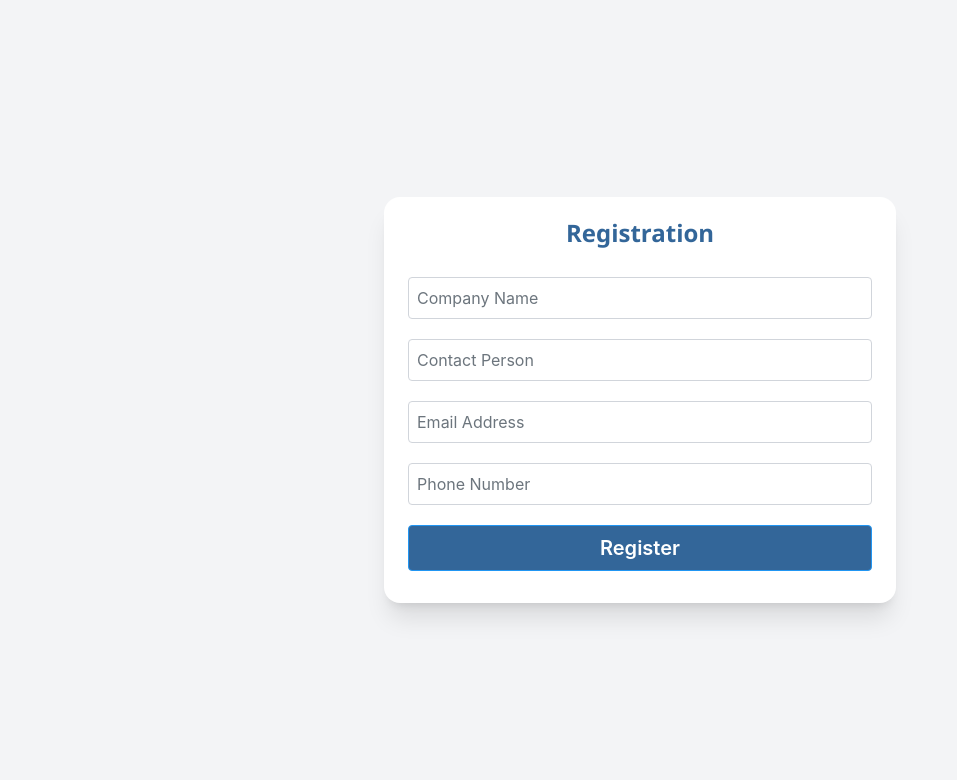
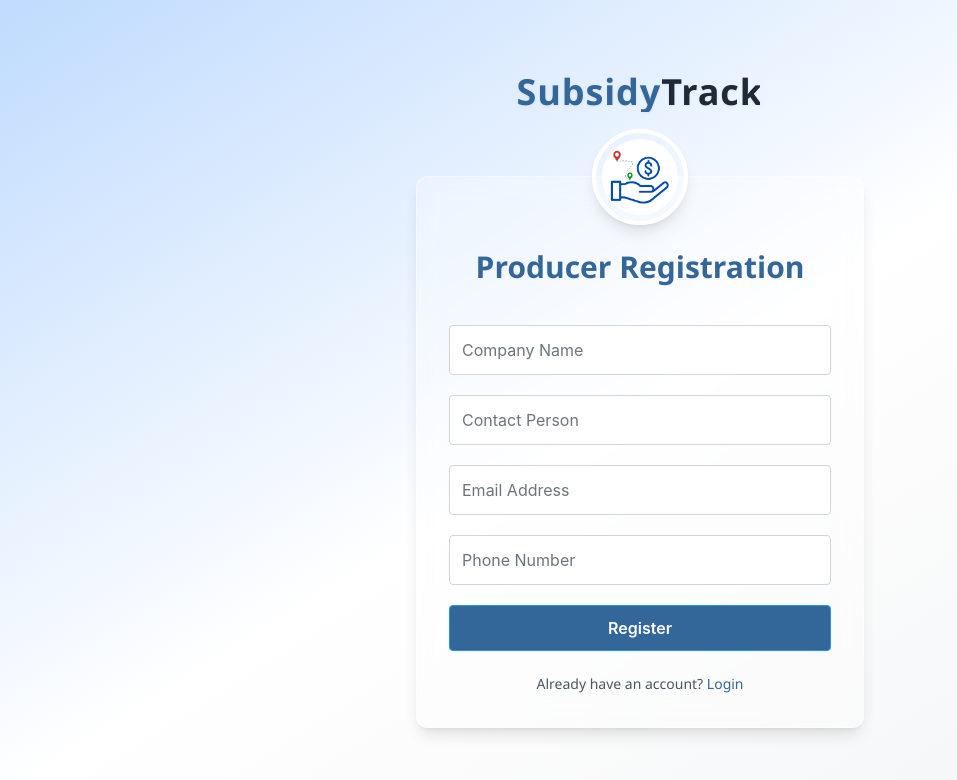
Before and after one commit to Dhruv0104/Hackout, a React (Vite) app in the folder client-web/: page /producer/registration in a window 1280 px wide. Shown: the top 780 px of the page, without its empty margins (0-957 px from the left). Built offline with nearby package versions, Linux system fonts and the light colour scheme; no server answers.

Commit message:
[FIX] registration, login

```diff
--- a/client-web/src/pages/Producers/Registration.jsx
+++ b/client-web/src/pages/Producers/Registration.jsx
@@ -1,69 +1,89 @@
-import React, { useState, useRef } from 'react';
-import { Formik, Form, Field, ErrorMessage } from 'formik';
-import * as Yup from 'yup';
-import { InputText } from 'primereact/inputtext';
-import { Button } from 'primereact/button';
-import { useNavigate } from 'react-router-dom';
-import { Toast } from 'primereact/toast';
-import { fetchPost } from '../../utils/fetch.utils';
+import React, { useRef } from "react";
+import { Formik, Form, ErrorMessage } from "formik";
+import * as Yup from "yup";
+import { InputText } from "primereact/inputtext";
+import { Button } from "primereact/button";
+import { useNavigate } from "react-router-dom";
+import { Toast } from "primereact/toast";
+import { Avatar } from "primereact/avatar";
+import { fetchPost } from "../../utils/fetch.utils";
+import logo from "../../assets/logo.png";
 
 const ProducerSchema = Yup.object().shape({
-	companyName: Yup.string().required('Company Name is required'),
-	contactPerson: Yup.string().required('Contact Person is required'),
-	email: Yup.string().email('Invalid email format').required('Email is required'),
+	companyName: Yup.string().required("Company Name is required"),
+	contactPerson: Yup.string().required("Contact Person is required"),
+	email: Yup.string()
+		.email("Invalid email format")
+		.required("Email is required"),
 	phone: Yup.string()
-		.matches(/^[0-9]{10}$/, 'Phone must be 10 digits')
-		.required('Phone number is required'),
+		.matches(/^[0-9]{10}$/, "Phone must be 10 digits")
+		.required("Phone number is required"),
 });
 
 const baseInputClasses =
-	'w-full p-2 rounded border border-gray-300 transition-all focus:ring-2 focus:ring-primary hover:border-primary';
+	"w-full p-3 rounded border border-gray-300 transition-all focus:ring-2 focus:ring-primary hover:border-primary";
 
 const Registration = () => {
 	const navigate = useNavigate();
 	const toast = useRef(null);
+
 	return (
 		<>
 			<Toast ref={toast} />
-			<div className="flex justify-center items-center min-h-screen bg-gray-100">
-				<div className="bg-white shadow-xl rounded-2xl pt-5 pb-8 px-6 w-full max-w-lg">
-					<h2 className="text-2xl font-bold text-center mb-7 text-primary">
-						Registration
+			<div className="min-h-screen flex flex-col items-center justify-center bg-gradient-to-br from-blue-200 via-white to-gray-100 px-4">
+				<h1 className="text-4xl font-extrabold text-primary mb-16 tracking-wide drop-shadow-sm overflow-hidden whitespace-nowrap border-r-4 border-primary animate-typing">
+					Subsidy<span className="text-gray-800">Track</span>
+				</h1>
+
+				<div className="relative w-full max-w-md p-8 rounded-xl shadow-lg backdrop-blur-md bg-white/30 border border-white/40">
+					{/* Logo Avatar */}
+					<div className="absolute -top-12 left-1/2 transform -translate-x-1/2">
+						<Avatar
+							image={logo}
+							size="xlarge"
+							shape="circle"
+							className="size-24 shadow-lg border-4 border-white bg-primary/3 p-1.5"
+						/>
+					</div>
+
+					<h2 className="text-3xl font-bold text-primary text-center my-10">
+						Producer Registration
 					</h2>
+
 					<Formik
 						initialValues={{
-							companyName: '',
-							contactPerson: '',
-							email: '',
-							phone: '',
+							companyName: "",
+							contactPerson: "",
+							email: "",
+							phone: "",
 						}}
 						validationSchema={ProducerSchema}
 						onSubmit={async (values, { resetForm }) => {
 							try {
 								const response = await fetchPost({
-									pathName: 'auth/registration-producer',
+									pathName: "auth/registration-producer",
 									body: JSON.stringify(values),
 								});
 								if (response.success) {
 									resetForm();
 									toast.current.show({
-										severity: 'success',
-										summary: 'Success',
-										detail: 'Registration Successful.',
+										severity: "success",
+										summary: "Success",
+										detail: "Registration Successful.",
 									});
-									setTimeout(() => navigate('/login'), 1000);
+									setTimeout(() => navigate("/login"), 1200);
 								} else {
 									toast.current.show({
-										severity: 'error',
-										summary: 'Registration Failed',
+										severity: "error",
+										summary: "Registration Failed",
 										detail: response.message,
 										life: 3000,
 									});
 								}
 							} catch (error) {
 								toast.current.show({
-									severity: 'error',
-									summary: 'Registration Failed',
+									severity: "error",
+									summary: "Registration Failed",
 									detail: error.message,
 									life: 3000,
 								});
@@ -72,8 +92,8 @@ const Registration = () => {
 					>
 						{({ values, handleChange, handleBlur, errors, touched }) => (
 							<Form className="space-y-5">
+								{/* Company Name */}
 								<div>
-									<span className="p-input-icon-left w-full">
 									<InputText
 										id="companyName"
 										name="companyName"
@@ -81,13 +101,11 @@ const Registration = () => {
 										onChange={handleChange}
 										onBlur={handleBlur}
 										placeholder="Company Name"
-											className={`${baseInputClasses} ${
-												errors.companyName && touched.companyName
-													? 'ring-2 ring-red-400 border-red-400'
-													: ''
+										className={`${baseInputClasses} ${errors.companyName && touched.companyName
+												? "ring-2 ring-red-400 border-red-400"
+												: ""
 											}`}
 									/>
-									</span>
 									<ErrorMessage
 										name="companyName"
 										component="div"
@@ -95,8 +113,8 @@ const Registration = () => {
 									/>
 								</div>
 
+								{/* Contact Person */}
 								<div>
-									<span className="p-input-icon-left w-full">
 									<InputText
 										id="contactPerson"
 										name="contactPerson"
@@ -104,13 +122,11 @@ const Registration = () => {
 										onChange={handleChange}
 										onBlur={handleBlur}
 										placeholder="Contact Person"
-											className={`${baseInputClasses} ${
-												errors.contactPerson && touched.contactPerson
-													? 'ring-2 ring-red-400 border-red-400'
-													: ''
+										className={`${baseInputClasses} ${errors.contactPerson && touched.contactPerson
+												? "ring-2 ring-red-400 border-red-400"
+												: ""
 											}`}
 									/>
-									</span>
 									<ErrorMessage
 										name="contactPerson"
 										component="div"
@@ -118,8 +134,8 @@ const Registration = () => {
 									/>
 								</div>
 
+								{/* Email */}
 								<div>
-									<span className="p-input-icon-left w-full">
 									<InputText
 										id="email"
 										name="email"
@@ -127,13 +143,11 @@ const Registration = () => {
 										onChange={handleChange}
 										onBlur={handleBlur}
 										placeholder="Email Address"
-											className={`${baseInputClasses} ${
-												errors.email && touched.email
-													? 'ring-2 ring-red-400 border-red-400'
-													: ''
+										className={`${baseInputClasses} ${errors.email && touched.email
+												? "ring-2 ring-red-400 border-red-400"
+												: ""
 											}`}
 									/>
-									</span>
 									<ErrorMessage
 										name="email"
 										component="div"
@@ -141,8 +155,8 @@ const Registration = () => {
 									/>
 								</div>
 
+								{/* Phone */}
 								<div>
-									<span className="p-input-icon-left w-full">
 									<InputText
 										id="phone"
 										name="phone"
@@ -150,13 +164,11 @@ const Registration = () => {
 										onChange={handleChange}
 										onBlur={handleBlur}
 										placeholder="Phone Number"
-											className={`${baseInputClasses} ${
-												errors.phone && touched.phone
-													? 'ring-2 ring-red-400 border-red-400'
-													: ''
+										className={`${baseInputClasses} ${errors.phone && touched.phone
+												? "ring-2 ring-red-400 border-red-400"
+												: ""
 											}`}
 									/>
-									</span>
 									<ErrorMessage
 										name="phone"
 										component="div"
@@ -166,9 +178,22 @@ const Registration = () => {
 
 								<Button
 									type="submit"
-									label="Register"
-									className="w-full bg-primary text-white text-xl py-2 rounded hover:primary-hover font-semibold"
+									label={<div className="text-white font-semibold">Register</div>}
+									className="w-full bg-primary hover:bg-[#2a547a] transition text-white font-semibold py-2.5 rounded shadow-sm transform hover:scale-105"
 								/>
+
+								<div className="mt-4 text-center">
+									<span className="text-sm text-gray-600">
+										Already have an account?{" "}
+										<button
+											onClick={() => navigate("/login")}
+											type="button"
+											className="text-primary font-medium hover:underline"
+										>
+											Login
+										</button>
+									</span>
+								</div>
 							</Form>
 						)}
 					</Formik>
--- a/client-web/src/pages/auth/Login.jsx
+++ b/client-web/src/pages/auth/Login.jsx
@@ -134,7 +134,18 @@ const Login = () => {
 						loading={loading}
 						className="w-full bg-primary hover:bg-[#2a547a] transition text-white font-semibold py-2.5 rounded shadow-sm transform hover:scale-105"
 					/>
-
+					<div className="mt-4 text-center">
+						<span className="text-sm text-gray-600">
+							New User?{" "}
+							<button
+								onClick={() => navigate("/producer/registration")}
+								type="button"
+								className="text-primary font-medium hover:underline"
+							>
+								Register
+							</button>
+						</span>
+					</div>
 					<div className="mt-4 flex flex-col items-end gap-2">
 						<Button
 							label={
```
Lines whose indentation alone changed are shown as unchanged.
